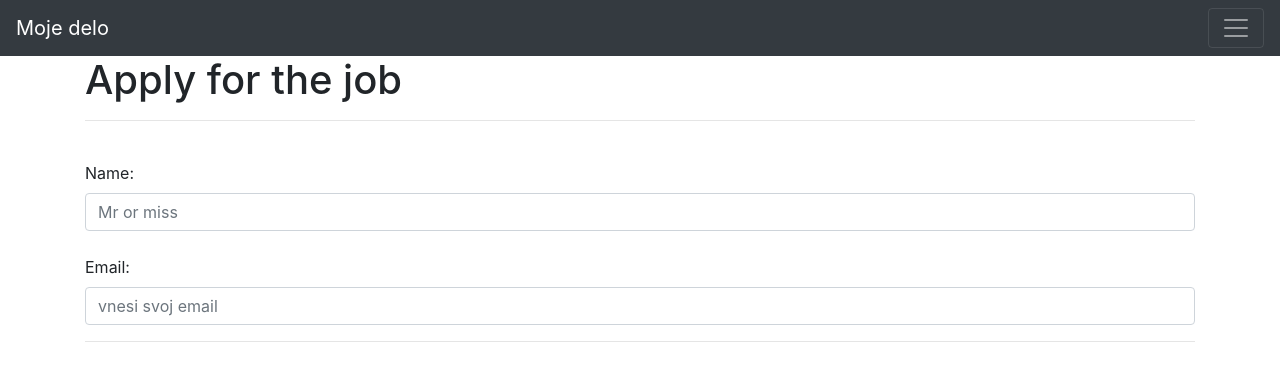
After one commit to janlebar/hanyman-connect, a Flask app: page /posts/apply/2 in a window 1280 px wide. The commit adds this page. Shown: the top 381 px of the page. Run offline with Flask 2, Linux system fonts and the light colour scheme; some libraries are stand-ins or nearby versions.

Commit message:
second part: starting with applicants part of the app

```diff
--- a/app.py
+++ b/app.py
@@ -209,6 +209,16 @@ def editing(id):
 #       post = BlogPost.query.get_or_404(id)
 #        id = BlogPost.query.filter(BlogPost.confirmed == True).all()
 
+@app.route('/posts/apply/<int:id>', methods=['GET', 'POST'])
+def apply(id):
+        # returns all posts query.order_by date_posted
+        post = BlogPost.query.filter(BlogPost.id == id)
+        return render_template('apply.html', posts=post)
+
+
+
+
+
 # @app.route('/posts/edit/<int:id>', methods=['GET', 'POST'])
 # def edit(id):
 
--- /dev/null
+++ b/templates/apply.html
@@ -0,0 +1,28 @@
+{% extends 'base.html' %}
+
+{% block head %}
+<title>Objavi delo</title>
+{% endblock %}
+
+{% block body %}
+<h1>Apply for the job</h1>
+
+    <hr>
+
+
+    <!--  formular kamor folk vpise podatke za nov povst-->
+    <form action='{{ action_url }}' method='POST'>
+               <!--  -->
+        <br>
+        <label for="Name">Name:</label>
+        <input class="form-control" type="text" name='offer' id='offer' placeholder="Mr or miss" aria-label="Enter Offer" required minlength="1" maxlength="3">
+        <br>
+        <label for="email">Email:</label>
+        <input class="form-control" type="email" name='email' id='email' placeholder="vnesi svoj email" aria-label="Enter Email" required
+            oninvalid="this.setCustomValidity('Enter valid email')"
+            oninput="this.setCustomValidity('')">
+    </form>
+
+
+    <hr>
+{% endblock %}
--- a/templates/chmail.html
+++ b/templates/chmail.html
@@ -8,7 +8,7 @@
 <br>
 <div>
     <h1 style="display:inline">All Posts</h1>
-    <a style="display:inline" class="btn btn-dark float-right" href="/posts" >Close</a>
+    <a style="display:inline" class="btn btn-dark float-right" href="/git posts" >Close</a>
 
 
 
--- a/templates/posts.html
+++ b/templates/posts.html
@@ -32,7 +32,8 @@
         <br>
         <p style="white-space:pre-wrap">{{ post.content }}</p>
         <br>
-
+        <!--  klice nazaj povezavo na app.py za povsts in delete-->
+        <a class="btn btn-info" href='/posts/apply/{{post.id}}'>Apply</a>
         <br>
         <hr>
         <br>
```
